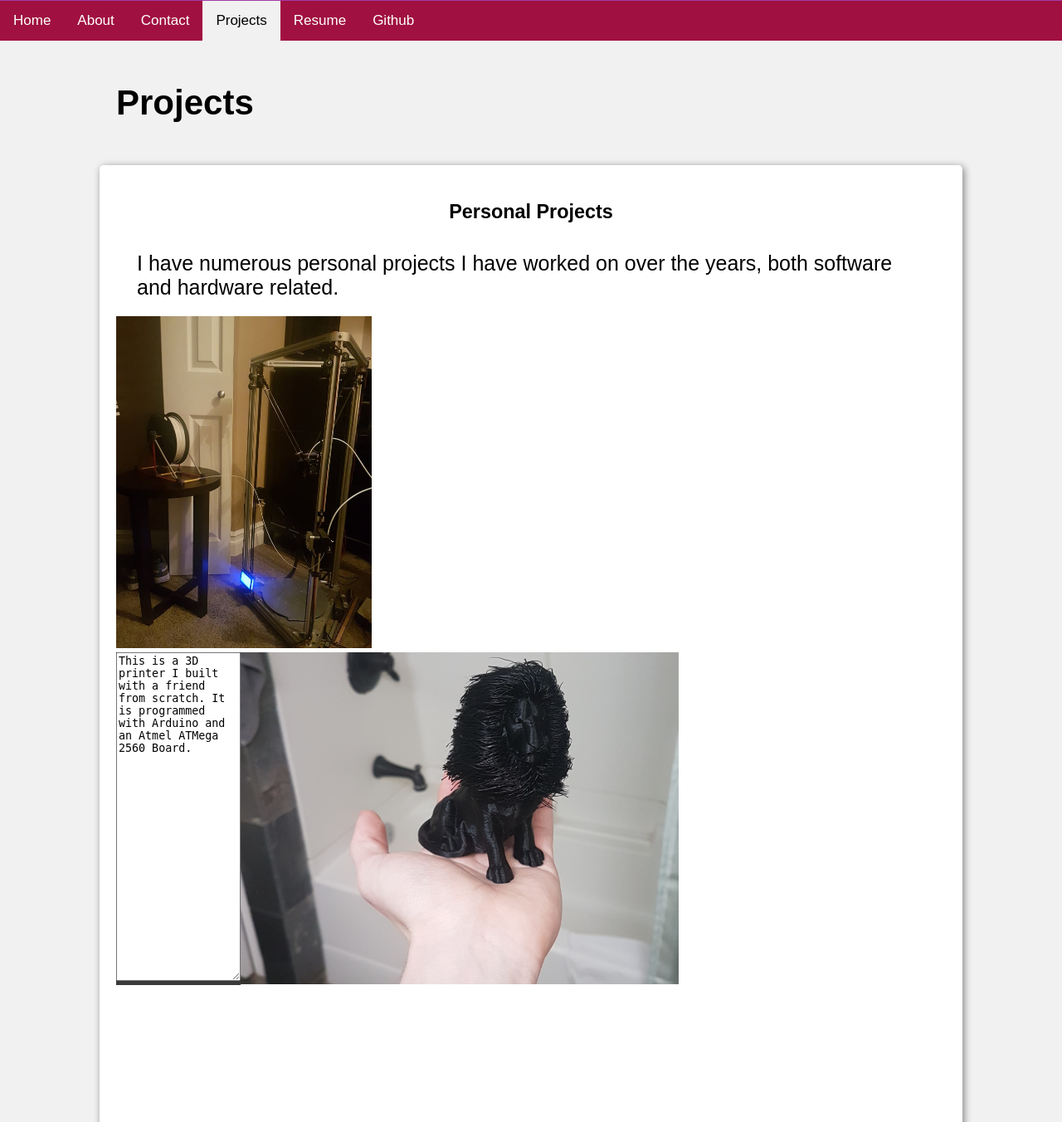
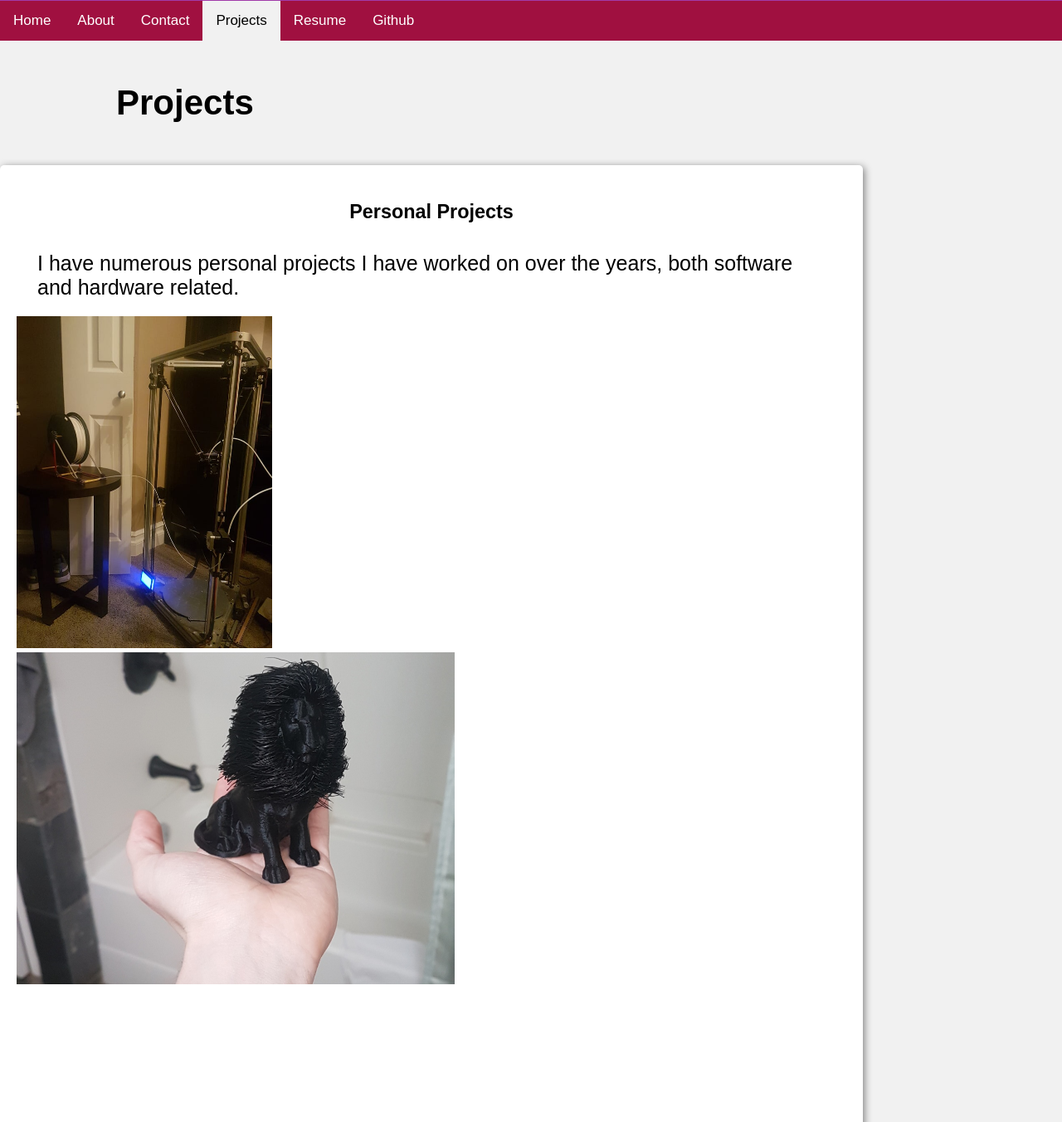
Before and after one commit to mjbraun95/MyPersonalWebsite, a PHP site: page /projects.php in a window 1280 px wide. Shown: the part 199-1551 px from the top of the page at 83% size. Run offline with PHP 8.4, Linux system fonts and the light colour scheme.

Commit message:
Fixed image reizing

```diff
--- a/html/index.css
+++ b/html/index.css
@@ -23,8 +23,8 @@ img {
 }
 
 .responsive {
-height: 100%;
-width: auto;
+  height: 100%;
+
 }
 
 .header {
@@ -80,11 +80,11 @@ h2.header {
 
     padding: 20px;
     font-size: 20px;
-    width: 85%;
+    width: 80%;
     background-color: white;
     border: 3px 3px 12px;
     align-content: center;
-    margin: auto;
+    /* margin: auto; */
 
     border-radius: 5px;
 
--- a/html/projects.php
+++ b/html/projects.php
@@ -23,6 +23,12 @@
     {
         /* border:2px solid #000000; */
     }
+
+    /* <div class="left">
+        <textarea rows="26" cols="16">
+This is a 3D printer I built with a friend from scratch. It is programmed with Arduino and an Atmel ATMega 2560 Board.
+        </textarea>
+    </div> */
 </style>
 <div class="content">
     <h3 style="background: none; border: none; box-shadow: none; text-align: center;">Personal Projects</h3>
@@ -31,11 +37,6 @@
         I have numerous personal projects I have worked on over the years, both software and hardware related.
     <div class="responsive">
         <img src="images/3DPrinter400.png" class="responsive">
-    </div>
-    <div class="left">
-        <textarea rows="26" cols="16">
-This is a 3D printer I built with a friend from scratch. It is programmed with Arduino and an Atmel ATMega 2560 Board.
-        </textarea>
     </div>
     <div class="responsive">
         <img src="images/Lion400.png" class="responsive">
```
